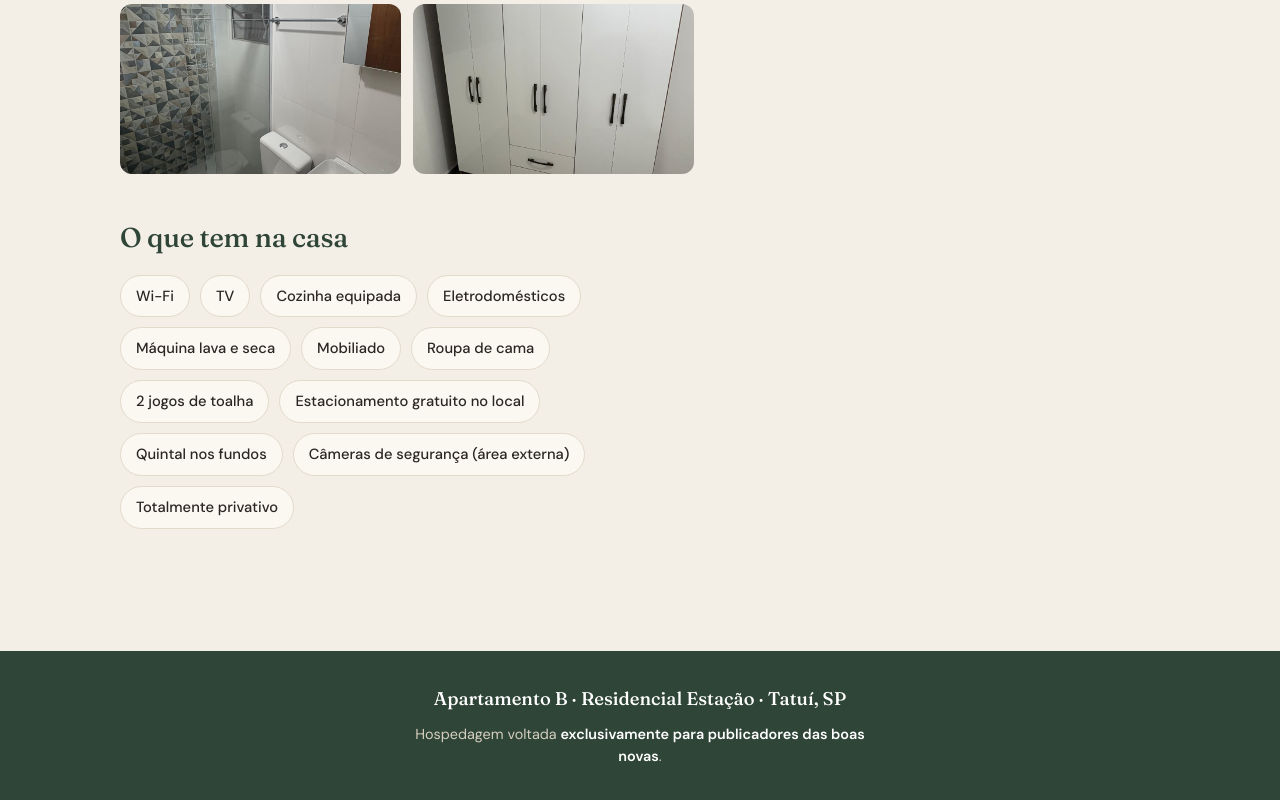
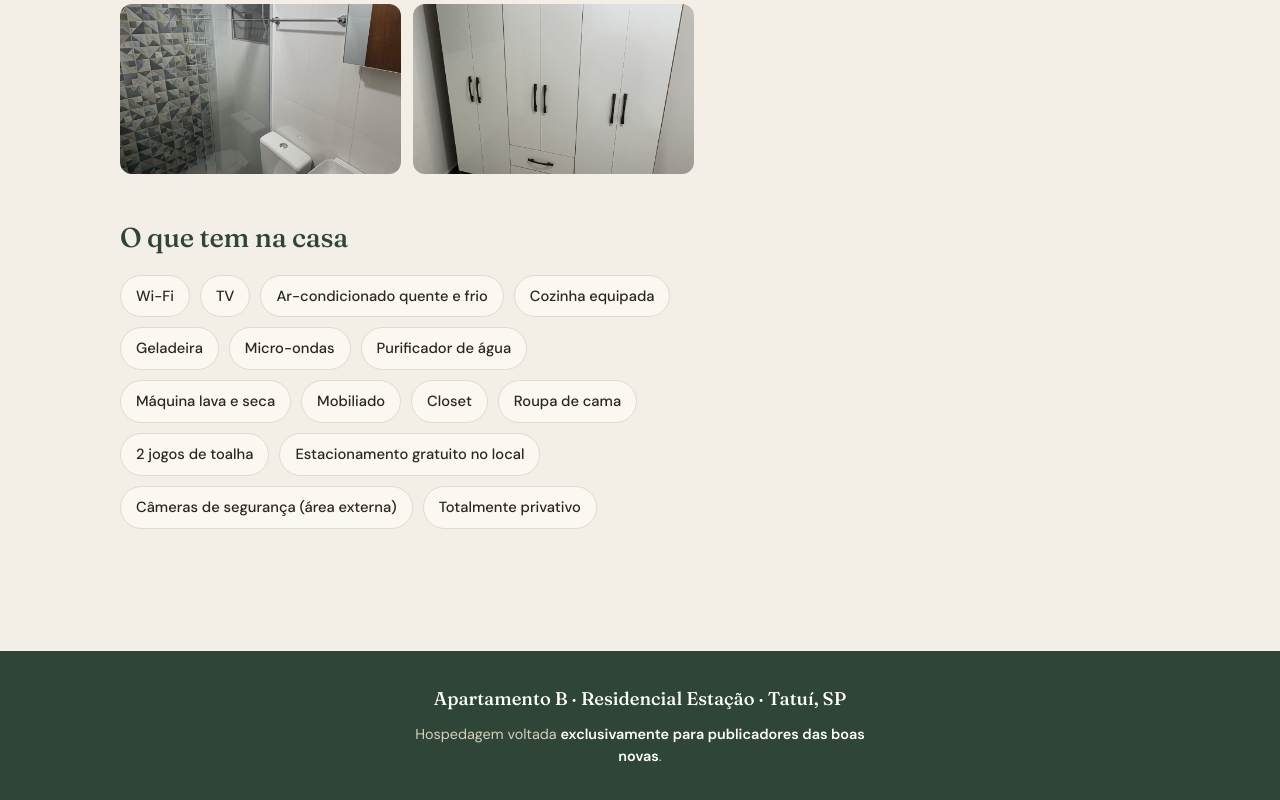
Before and after one commit to rcdibx-alt/apartamento-esta-o, a plain HTML site: page index.html in a window 1280 px wide. Shown: the part 2257-3057 px from the top of the page. Drawn offline with Linux system fonts and the light colour scheme; no server answers.

Commit message:
Add files via upload

```diff
--- a/index.html
+++ b/index.html
@@ -384,7 +384,7 @@ const CONFIG = {
     "foto13.jpeg"
   ],
 
-  comodidades: ["Wi-Fi", "TV", "Cozinha equipada", "Eletrodomésticos", "Máquina lava e seca", "Mobiliado", "Roupa de cama", "2 jogos de toalha", "Estacionamento gratuito no local", "Quintal nos fundos", "Câmeras de segurança (área externa)", "Totalmente privativo"],
+  comodidades: ["Wi-Fi", "TV", "Ar-condicionado quente e frio", "Cozinha equipada", "Geladeira", "Micro-ondas", "Purificador de água", "Máquina lava e seca", "Mobiliado", "Closet", "Roupa de cama", "2 jogos de toalha", "Estacionamento gratuito no local", "Câmeras de segurança (área externa)", "Totalmente privativo"],
 
   // Datas JÁ RESERVADAS (bloqueadas) — controle MANUAL (opcional).
   // Use para bloquear datas avulsas (uso próprio, manutenção). Formato 'AAAA-MM-DD'.
```
